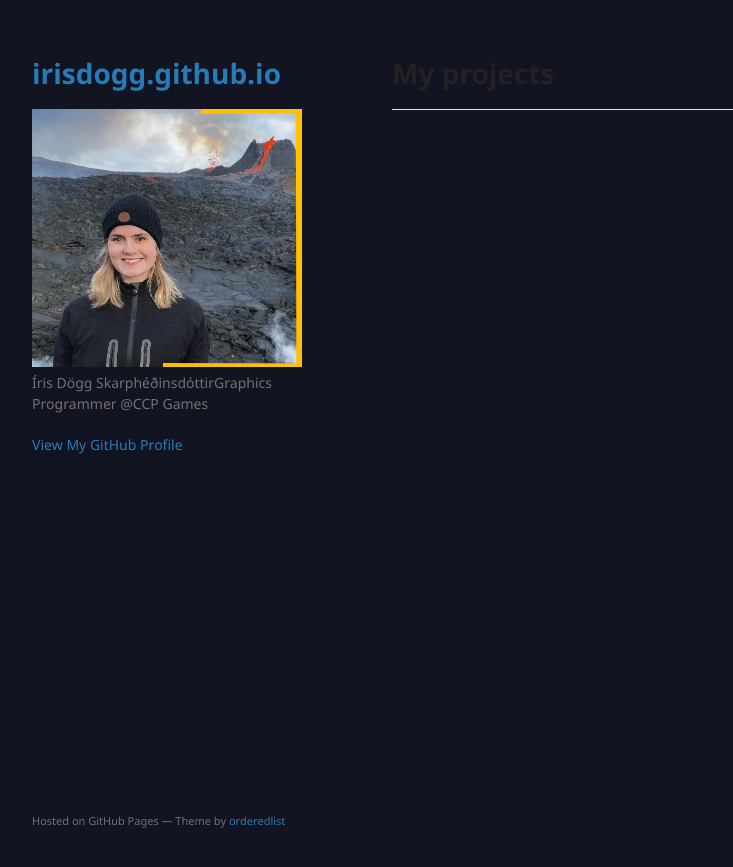
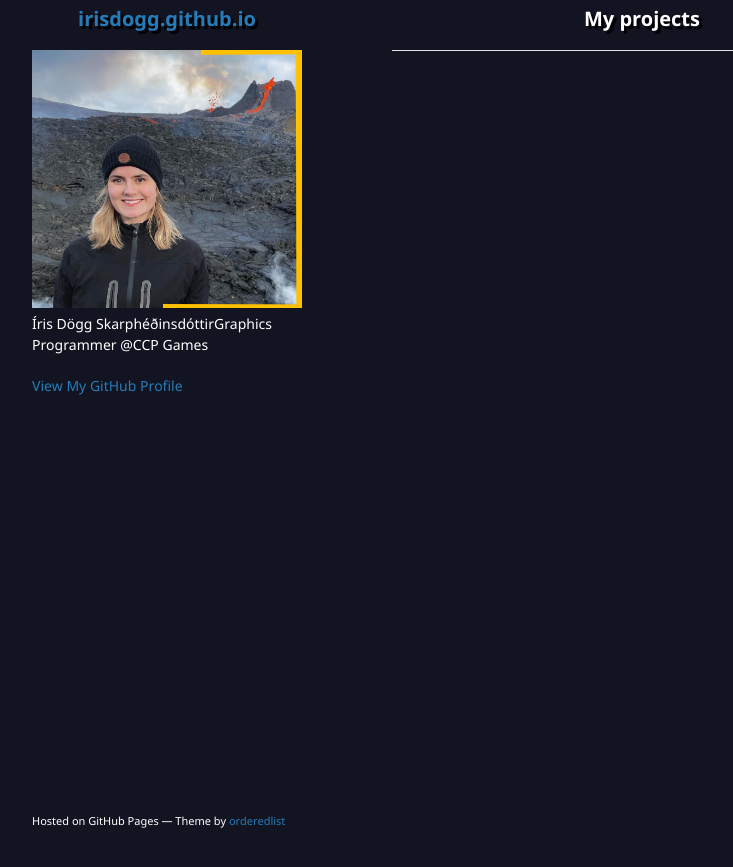
Before and after one commit to irisdogg/irisdogg.github.io, a Jekyll site: the page built from index.md, in a window 1280 px wide. Shown: the top 867 px of the page, without its empty margins (178-911 px from the left). Built offline with Jekyll 4.4.1, drawn with Linux system fonts in a browser that asks for light colours; our own code applies the rules of GitHub Pages for plain Markdown files.

Commit message:
Update style.scss

```diff
--- a/assets/css/style.scss
+++ b/assets/css/style.scss
@@ -4,4 +4,17 @@
 @import "jekyll-theme-minimal";
 body {
   background-color: #131421;
+  padding: 0 20px 20px 20px;
 }
+
+h1 {
+  color: white;
+  font-size: 20px;
+  text-align: center;
+  text-shadow: 3px 3px 1px black;
+}
+
+p {
+  font-size: 14px;
+  color: white;
+}
```
